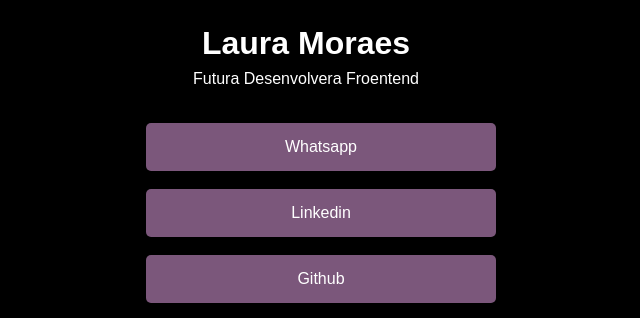
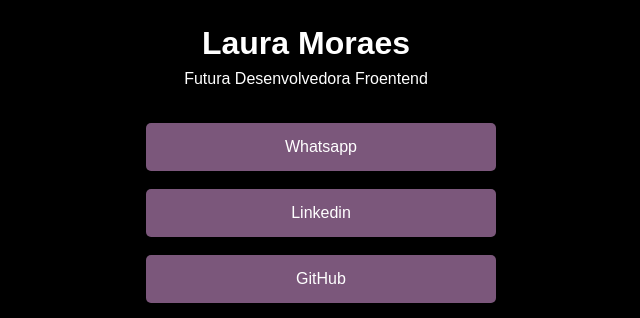
Before and after one commit to LauraMoraees/my-links, a plain HTML site: page index.html in a window 1280 px wide. Shown: the part 377-695 px from the top of the page, 334-974 px from the left. Drawn offline with Linux system fonts and the light colour scheme.

Commit message:
Add files via upload

```diff
--- a/index.html
+++ b/index.html
@@ -13,7 +13,7 @@
         <div class="container">
                 <img src="images/avatar.jpeg" alt="foto de Laura, loira, com fundo preto">
                 <h1>Laura Moraes</h1>
-                <p>Futura Desenvolvera Froentend</p>
+                <p>Futura Desenvolvedora Froentend</p>
                 <ul>
                         <li>
                                 <a href="https://wa.me/+351912155747" target="_blank">Whatsapp</a>
@@ -23,7 +23,7 @@
                                         target="_blank">Linkedin</a>
                         </li>
                         <li>
-                                <a href="https://github.com/LauraMoraees" target="_blank">Github</a>
+                                <a href="https://github.com/LauraMoraees" target="_blank">GitHub</a>
                         </li>
                         <li>
                                 <a href="https://www.instagram.com/laurakeuwya/" target="_blank">Instagran</a>
```
